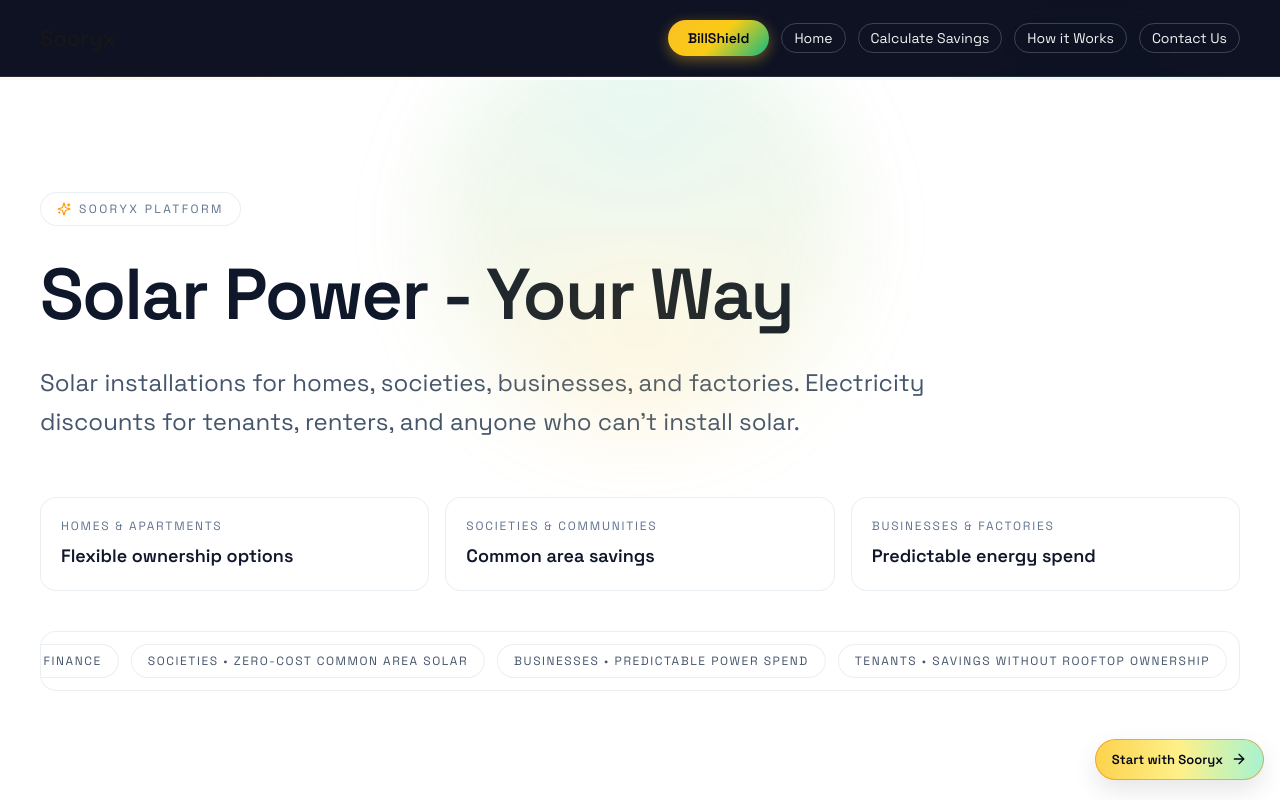
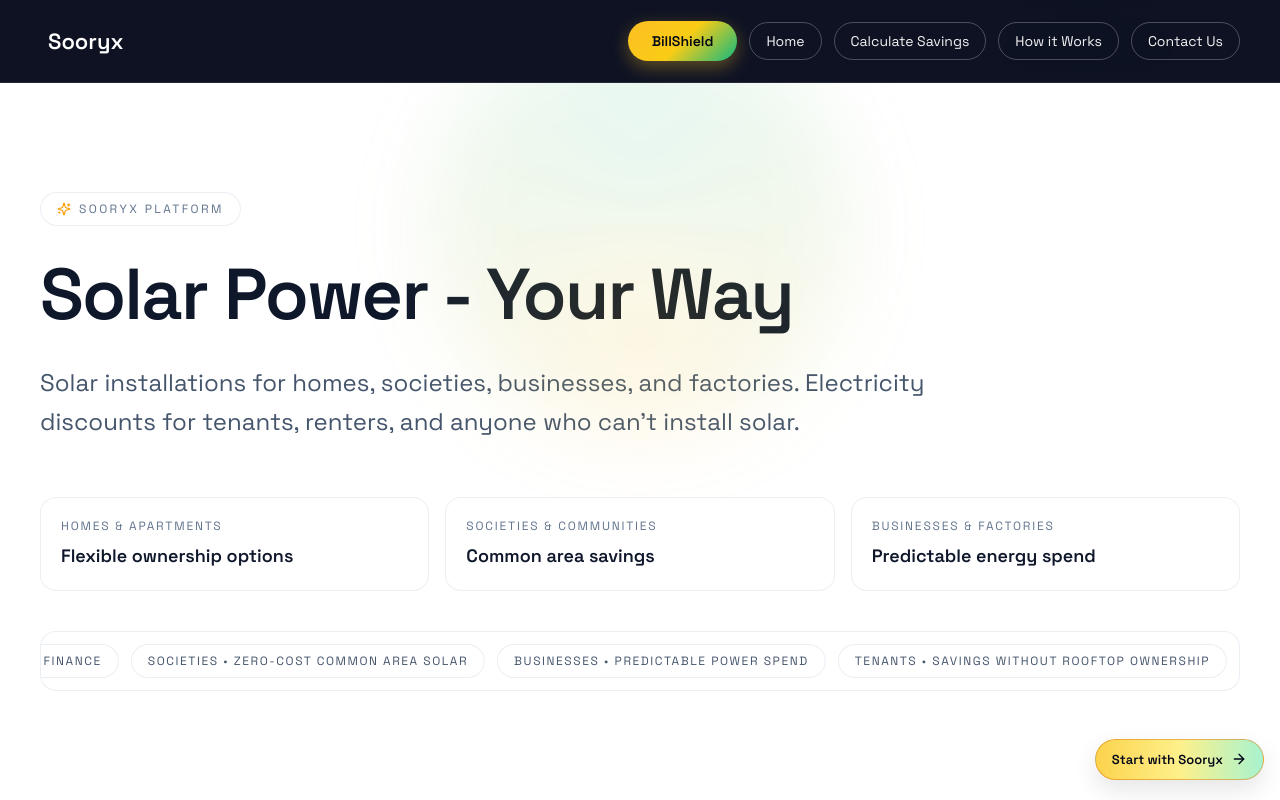
Before and after one commit to sooryx-eng/Sooryx_Live, a Next.js app: page / in a window 1280 px wide. Shown: the top 800 px of the page. Built offline with nearby package versions, Linux system fonts and the light colour scheme.

Commit message:
Enhance navbar buttons with larger size, glow interactions, and restore Sooryx brand link

```diff
--- a/app/layout.tsx
+++ b/app/layout.tsx
@@ -23,7 +23,12 @@
         {/* GLOBAL NAVBAR */}
         <nav className="fixed inset-x-0 top-0 z-50 border-b border-white/10 bg-slate-950/95 backdrop-blur">
           <div className="mx-auto flex max-w-7xl items-center justify-between gap-3 px-4 py-3 md:px-6 md:py-4 lg:px-10 lg:py-5">
-            <div className="shrink-0 text-lg font-semibold md:text-[22px]">Sooryx</div>
+            <Link
+              href="/"
+              className="shrink-0 rounded-full px-2 py-1 text-lg font-semibold text-white transition duration-300 hover:bg-white/5 hover:text-amber-300 md:text-[22px]"
+            >
+              Sooryx
+            </Link>
 
             <div className="hidden flex-1 flex-wrap items-center justify-end gap-2 text-xs md:flex lg:gap-3 lg:text-sm">
               <Link
@@ -31,23 +36,24 @@
                 style={{
                   cursor: "pointer",
                   background: "linear-gradient(135deg, #fbbf24, #facc15, #10b981)",
-                  padding: "8px 20px",
+                  padding: "10px 24px",
                   borderRadius: "999px",
-                  fontWeight: 600,
+                  fontWeight: 700,
                   color: "#020617",
-                  boxShadow: "0 4px 14px 0 rgba(251, 191, 36, 0.4)",
-                  transition: "all 0.3s ease",
+                  boxShadow: "0 6px 18px 0 rgba(251, 191, 36, 0.35)",
+                  transition: "all 0.25s ease",
                   display: "inline-flex",
                   alignItems: "center",
                   gap: "6px",
                 }}
+                className="hover:-translate-y-0.5 hover:shadow-[0_12px_26px_rgba(251,191,36,0.45)] active:translate-y-0 active:scale-[0.98]"
               >
                 BillShield
               </Link>
-              <Link href="/" className="whitespace-nowrap rounded-full border border-white/20 px-3 py-1 text-white/95 hover:bg-white/10" style={{ cursor: "pointer" }}>Home</Link>
-              <Link href="/calculator" className="whitespace-nowrap rounded-full border border-white/20 px-3 py-1 text-white/95 hover:bg-white/10" style={{ cursor: "pointer" }}>Calculate Savings</Link>
-              <Link href="/how-it-works" className="whitespace-nowrap rounded-full border border-white/20 px-3 py-1 text-white/95 hover:bg-white/10" style={{ cursor: "pointer" }}>How it Works</Link>
-              <Link href="/contact" className="whitespace-nowrap rounded-full border border-white/20 px-3 py-1 text-white/95 hover:bg-white/10" style={{ cursor: "pointer" }}>Contact Us</Link>
+              <Link href="/" className="whitespace-nowrap rounded-full border border-white/25 px-4 py-2 text-white/95 transition duration-200 hover:-translate-y-0.5 hover:border-amber-300/70 hover:bg-white/10 hover:shadow-[0_8px_20px_rgba(251,191,36,0.2)] active:translate-y-0 active:scale-[0.98]" style={{ cursor: "pointer" }}>Home</Link>
+              <Link href="/calculator" className="whitespace-nowrap rounded-full border border-white/25 px-4 py-2 text-white/95 transition duration-200 hover:-translate-y-0.5 hover:border-amber-300/70 hover:bg-white/10 hover:shadow-[0_8px_20px_rgba(251,191,36,0.2)] active:translate-y-0 active:scale-[0.98]" style={{ cursor: "pointer" }}>Calculate Savings</Link>
+              <Link href="/how-it-works" className="whitespace-nowrap rounded-full border border-white/25 px-4 py-2 text-white/95 transition duration-200 hover:-translate-y-0.5 hover:border-amber-300/70 hover:bg-white/10 hover:shadow-[0_8px_20px_rgba(251,191,36,0.2)] active:translate-y-0 active:scale-[0.98]" style={{ cursor: "pointer" }}>How it Works</Link>
+              <Link href="/contact" className="whitespace-nowrap rounded-full border border-white/25 px-4 py-2 text-white/95 transition duration-200 hover:-translate-y-0.5 hover:border-amber-300/70 hover:bg-white/10 hover:shadow-[0_8px_20px_rgba(251,191,36,0.2)] active:translate-y-0 active:scale-[0.98]" style={{ cursor: "pointer" }}>Contact Us</Link>
             </div>
           </div>
 
```
